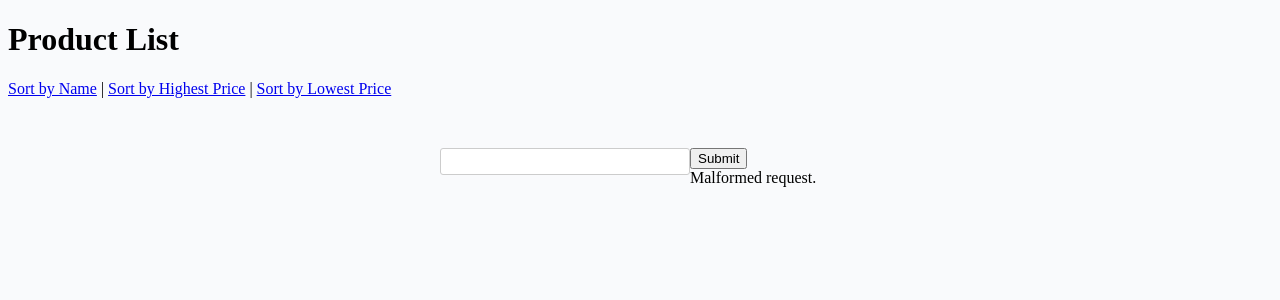
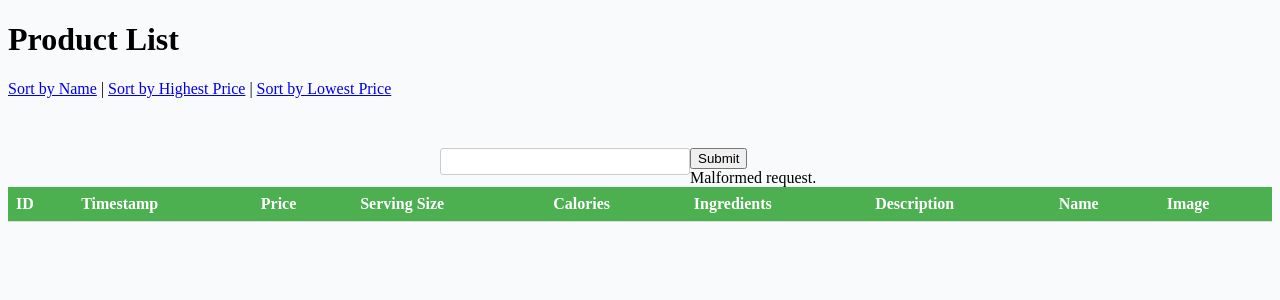
Before and after one commit to LearningMLTranslations/thesecretserver, a PHP site: page /list.php in a window 1280 px wide. Shown: the part 26-326 px from the top of the page. Run offline with PHP 8.4, Linux system fonts and the light colour scheme; lists and menus that the app fills with data are empty.

Commit message:
Add files via upload

```diff
--- a/crud.php
+++ b/crud.php
@@ -62,7 +62,7 @@
 }
 $order = "id ASC";
 
-if (isset($_REQUEST['order'])) {
+if (isset($_GET['order'])) {
     $columns = ['id', 'timestamp', 'price', 'servingSize', 'calories', 'ingredients', 'description', 'name'];
     $directions = ['ASC', 'DESC'];
 
@@ -78,13 +78,14 @@
 }
 if (isset($_GET['search'])) {
     if (!empty($_GET['search'])) {
-        $search = $_GET['search'];
+        $search = htmlspecialchars($_GET['search'], ENT_QUOTES, 'UTF-8');
     } else {
         die("Please enter a search term");
     }
 } else {
     die("Malformed request.");
 }
+
 
 $sql = "SELECT * FROM juices WHERE name LIKE '%$search%' ORDER BY $order";
 $result = mysqli_query($conn, $sql);
--- a/delete.php
+++ b/delete.php
@@ -4,12 +4,10 @@
 <?php include 'header.php'; ?>
 	<h1>Delete Product</h1>
 	<form method="POST" action="crud.php">
-		<div style="display:flex;">
             <label for="id">Product ID:</label>
             <input type="number" id="id" name="id" required>
-            <br>
+            <br /> <br />
             <button type="submit" name="delete" style="background-color: red; font-weight: bold;">Delete Product</button>
-	    </div>
 	</form>
 <br /><br /><br />
      <p>This site is sponsored by <a href="https://www.wctc.edu">www.wctc.edu</a></p>
--- a/list.php
+++ b/list.php
@@ -22,17 +22,31 @@
 <?php include 'header.php'; ?>
 	<h1>Product List</h1>
 
-<a href="?order=name">Sort by Name</a> | <a href="?order=price">Sort by Highest Price</a> | <a href="?order=price DESC">Sort by Lowest Price</a>
+<a href="?order=name">Sort by Name</a> | <a href="?order=price">Sort by Highest Price</a> | <a href="?order=price%20DESC">Sort by Lowest Price</a>
 <form action="?order=name">
     <input type="text" name="search">
     <input type="submit" name="Search">
 </form>
 
-	<table>
-		<tbody>
-			<?php include 'crud.php'; ?>
-		</tbody>
-	</table>
+<table>
+    <thead>
+        <tr>
+            <th>ID</th>
+            <th>Timestamp</th>
+            <th>Price</th>
+            <th>Serving Size</th>
+            <th>Calories</th>
+            <th>Ingredients</th>
+            <th>Description</th>
+            <th>Name</th>
+            <th>Image</th>
+        </tr>
+    </thead>
+    <tbody>
+        <?php include 'crud.php'; ?>
+    </tbody>
+</table>
+
 <br /><br /><br />
 	<p>This site is sponsored by <a href="https://www.wctc.edu">www.wctc.edu</a></p>
 </body>
```
